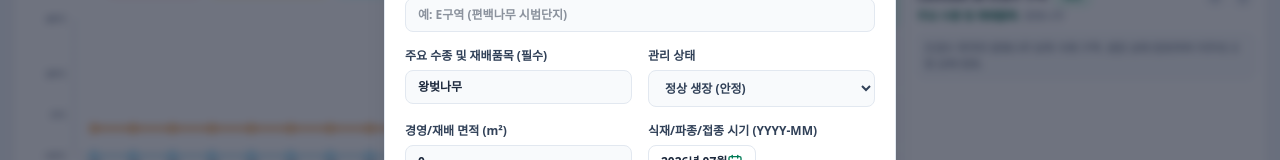
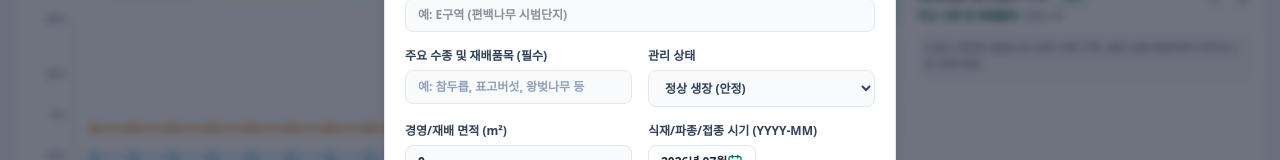
Before and after one commit to Jiondad/farm-man, a React (Vite) app: page / in a window 1280 px wide. Both pictures are taken after a click on the button "구역 추가". Shown: the part 276-436 px from the top of the page. Built offline with nearby package versions, Linux system fonts and the light colour scheme; no server answers.

Commit message:
Add files via upload

```diff
--- a/src/components/AreaModal.tsx
+++ b/src/components/AreaModal.tsx
@@ -49,7 +49,7 @@ export default function AreaModal({
     if (area) {
       // 수정 모드: 카멜케이스와 구글 시트의 스네이크케이스를 모두 지원하도록 호환성 추가
       setName(area.name || '');
-      setTreeSpecies(area.treeSpecies || (area as any).tree_species || '왕벚나무');
+      setTreeSpecies(area.treeSpecies || (area as any).tree_species || '');
       setAreaSize(area.areaSize || (area as any).area_size || 0);
       setPlantDate(area.plantDate || (area as any).plant_date || currentMonth);
       setStatus(area.status || '정상');
@@ -57,7 +57,7 @@ export default function AreaModal({
     } else {
       // 신규 추가 모드: 초기값 셋업
       setName('');
-      setTreeSpecies('왕벚나무');
+      setTreeSpecies('');
       setAreaSize(0);
       setPlantDate(currentMonth);
       setStatus('정상');
@@ -152,8 +152,8 @@ export default function AreaModal({
                 type="text"
                 value={treeSpecies}
                 onChange={(e) => setTreeSpecies(e.target.value)}
-                placeholder="예: 편백나무, 참두릅, 표고버섯, 산양삼, 왕벚나무 등"
-                className="w-full px-3 py-2 bg-slate-50 border border-slate-200 rounded-lg text-xs font-semibold text-slate-800 focus:outline-none focus:border-emerald-500 focus:bg-white transition-colors"
+                placeholder="예: 참두릅, 표고버섯, 왕벚나무 등"
+                className="w-full px-3 py-2 bg-slate-50 border border-slate-200 rounded-lg text-xs font-semibold text-slate-800 focus:outline-none focus:border-emerald-500 focus:bg-white transition-colors placeholder-slate-400"
                 required
               />
             </div>
```
